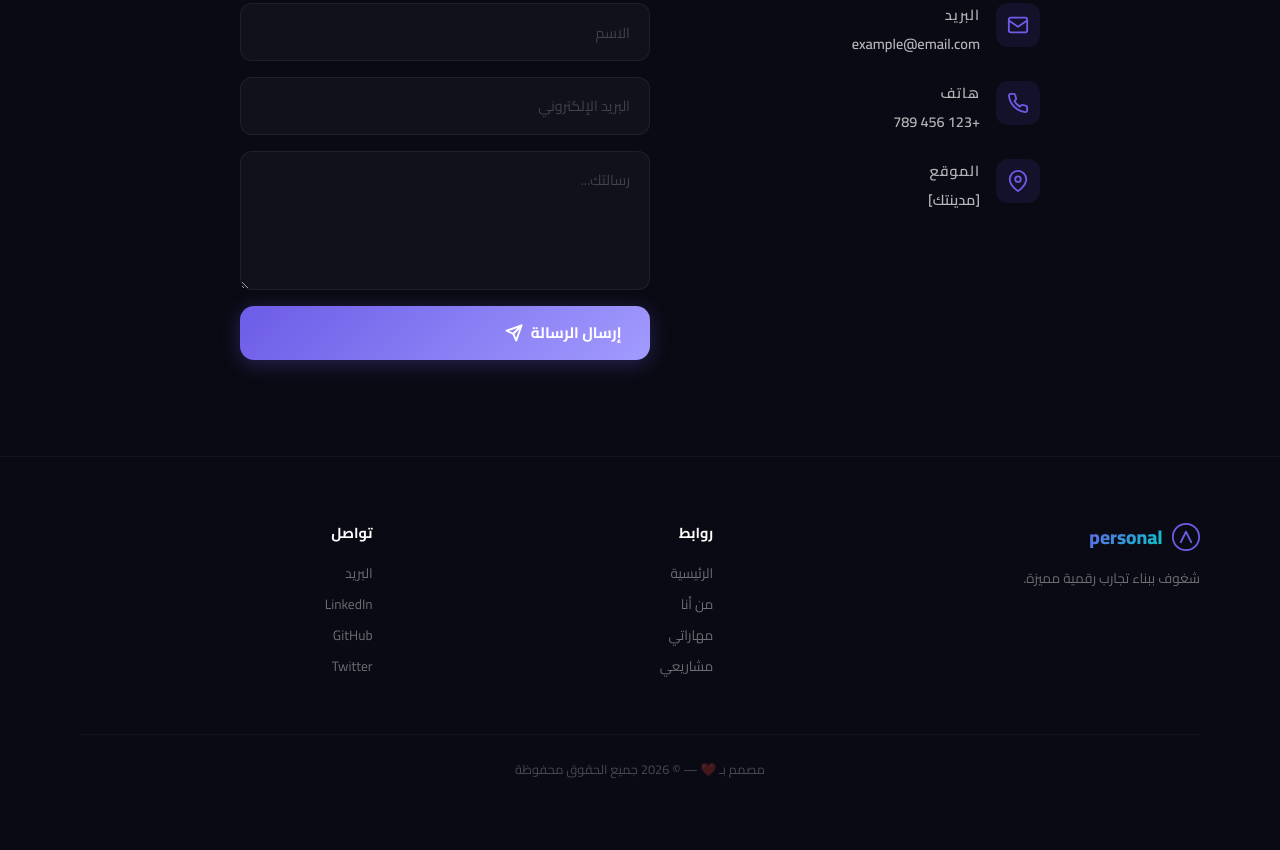
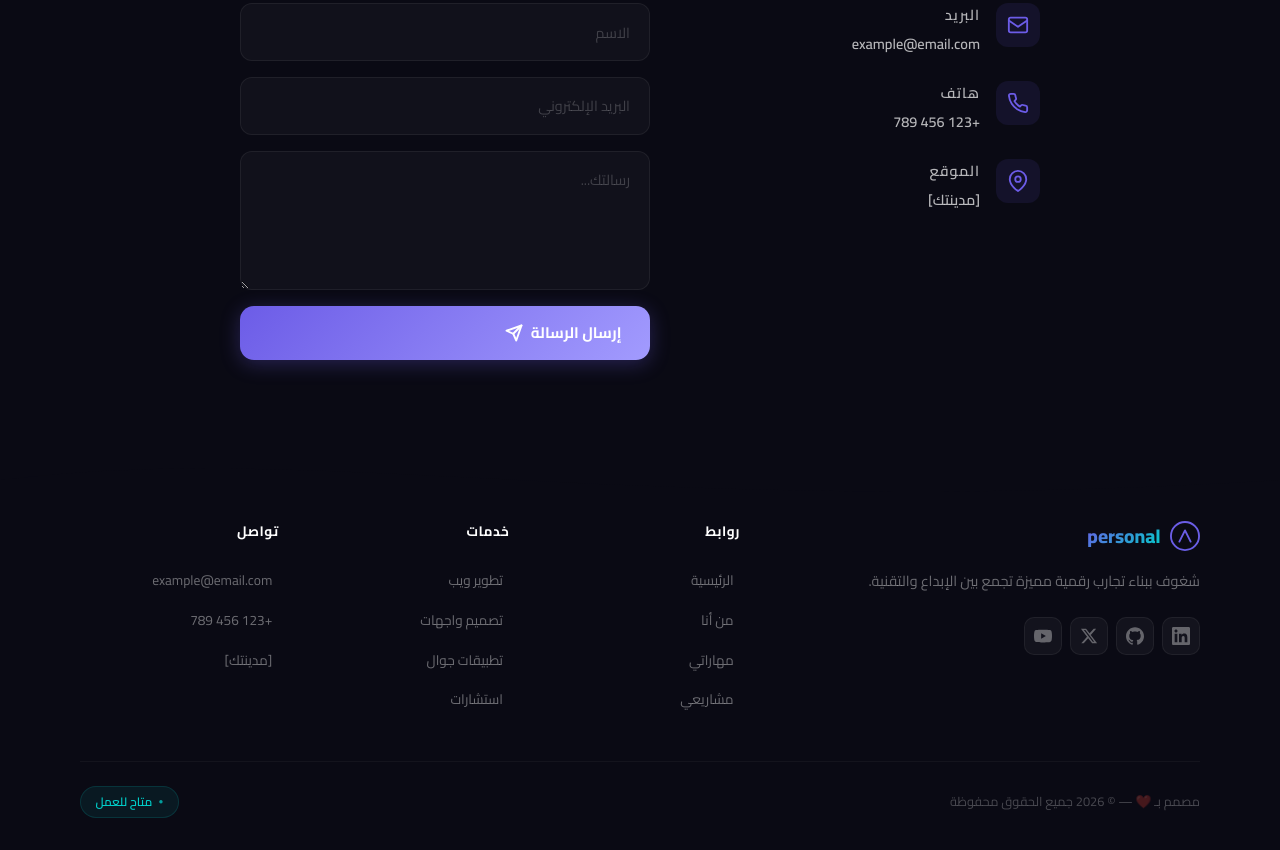
Before and after one commit to AbedAshou/github-training-project, a plain HTML site: page index.html in a window 1280 px wide. Shown: the part 3218-4068 px from the top of the page. Before the commit the page ends 4031 px from the top, so only its background shows below. Drawn offline with Linux system fonts and the light colour scheme.

Commit message:
add Footer

```diff
--- a/index.html
+++ b/index.html
@@ -239,29 +239,76 @@
   </section>
 
   <footer class="footer">
+    <div class="footer-wave">
+      <svg viewBox="0 0 1440 80" preserveAspectRatio="none">
+        <path d="M0,40 C360,0 720,80 1440,40 L1440,80 L0,80 Z" fill="#0a0a14"/>
+      </svg>
+    </div>
     <div class="container">
-      <div class="footer-grid">
+      <div class="footer-top">
         <div class="footer-brand">
-          <a href="#" class="logo"><svg width="28" height="28" viewBox="0 0 32 32" fill="none"><circle cx="16" cy="16" r="15" stroke="url(#lg2)" stroke-width="2"/><path d="M10 22L16 10L22 22" stroke="url(#lg2)" stroke-width="2" stroke-linecap="round" stroke-linejoin="round"/><path d="M13 17H19" stroke="url(#lg2)" stroke-width="2" stroke-linecap="round"/><defs><linearGradient id="lg2" x1="0" y1="0" x2="32" y2="32"><stop stop-color="#6c5ce7"/><stop offset="1" stop-color="#00cec9"/></linearGradient></defs></svg><span>personal</span></a>
-          <p>شغوف ببناء تجارب رقمية مميزة.</p>
+          <a href="#" class="logo">
+            <svg width="30" height="30" viewBox="0 0 32 32" fill="none">
+              <circle cx="16" cy="16" r="15" stroke="url(#lg2)" stroke-width="2"/>
+              <path d="M10 22L16 10L22 22" stroke="url(#lg2)" stroke-width="2" stroke-linecap="round" stroke-linejoin="round"/>
+              <path d="M13 17H19" stroke="url(#lg2)" stroke-width="2" stroke-linecap="round"/>
+              <defs><linearGradient id="lg2" x1="0" y1="0" x2="32" y2="32"><stop stop-color="#6c5ce7"/><stop offset="1" stop-color="#00cec9"/></linearGradient></defs>
+            </svg>
+            <span>personal</span>
+          </a>
+          <p>شغوف ببناء تجارب رقمية مميزة تجمع بين الإبداع والتقنية.</p>
+          <div class="footer-social">
+            <a href="#" aria-label="LinkedIn">
+              <svg width="18" height="18" viewBox="0 0 24 24" fill="currentColor"><path d="M20.447 20.452h-3.554v-5.569c0-1.328-.027-3.037-1.852-3.037-1.853 0-2.136 1.445-2.136 2.939v5.667H9.351V9h3.414v1.561h.046c.477-.9 1.637-1.85 3.37-1.85 3.601 0 4.267 2.37 4.267 5.455v6.286zM5.337 7.433c-1.144 0-2.063-.926-2.063-2.065 0-1.138.92-2.063 2.063-2.063 1.14 0 2.064.925 2.064 2.063 0 1.139-.925 2.065-2.064 2.065zm1.782 13.019H3.555V9h3.564v11.452zM22.225 0H1.771C.792 0 0 .774 0 1.729v20.542C0 23.227.792 24 1.771 24h20.451C23.2 24 24 23.227 24 22.271V1.729C24 .774 23.2 0 22.222 0h.003z"/></svg>
+            </a>
+            <a href="#" aria-label="GitHub">
+              <svg width="18" height="18" viewBox="0 0 24 24" fill="currentColor"><path d="M12 .297c-6.63 0-12 5.373-12 12 0 5.303 3.438 9.8 8.205 11.385.6.113.82-.258.82-.577 0-.285-.01-1.04-.015-2.04-3.338.724-4.042-1.61-4.042-1.61C4.422 18.07 3.633 17.7 3.633 17.7c-1.087-.744.084-.729.084-.729 1.205.084 1.838 1.236 1.838 1.236 1.07 1.835 2.809 1.305 3.495.998.108-.776.417-1.305.76-1.605-2.665-.3-5.466-1.332-5.466-5.93 0-1.31.465-2.38 1.235-3.22-.135-.303-.54-1.523.105-3.176 0 0 1.005-.322 3.3 1.23.96-.267 1.98-.399 3-.405 1.02.006 2.04.138 3 .405 2.28-1.552 3.285-1.23 3.285-1.23.645 1.653.24 2.873.12 3.176.765.84 1.23 1.91 1.23 3.22 0 4.61-2.805 5.625-5.475 5.92.42.36.81 1.096.81 2.22 0 1.606-.015 2.896-.015 3.286 0 .315.21.69.825.57C20.565 22.092 24 17.592 24 12.297c0-6.627-5.373-12-12-12"/></svg>
+            </a>
+            <a href="#" aria-label="Twitter">
+              <svg width="18" height="18" viewBox="0 0 24 24" fill="currentColor"><path d="M18.244 2.25h3.308l-7.227 8.26 8.502 11.24H16.17l-5.214-6.817L4.99 21.75H1.68l7.73-8.835L1.254 2.25H8.08l4.713 6.231zm-1.161 17.52h1.833L7.084 4.126H5.117z"/></svg>
+            </a>
+            <a href="#" aria-label="YouTube">
+              <svg width="18" height="18" viewBox="0 0 24 24" fill="currentColor"><path d="M23.5 6.19a3.02 3.02 0 00-2.12-2.14C19.5 3.5 12 3.5 12 3.5s-7.5 0-9.38.55A3.02 3.02 0 00.5 6.19 31.6 31.6 0 000 12a31.6 31.6 0 00.5 5.81 3.02 3.02 0 002.12 2.14c1.88.55 9.38.55 9.38.55s7.5 0 9.38-.55a3.02 3.02 0 002.12-2.14A31.6 31.6 0 0024 12a31.6 31.6 0 00-.5-5.81zM9.55 15.57V8.43L15.82 12l-6.27 3.57z"/></svg>
+            </a>
+          </div>
         </div>
-        <div class="footer-links">
-          <h4>روابط</h4>
-          <a href="#home">الرئيسية</a>
-          <a href="#about">من أنا</a>
-          <a href="#skills">مهاراتي</a>
-          <a href="#projects">مشاريعي</a>
-        </div>
-        <div class="footer-links">
-          <h4>تواصل</h4>
-          <a href="mailto:example@email.com">البريد</a>
-          <a href="#">LinkedIn</a>
-          <a href="#">GitHub</a>
-          <a href="#">Twitter</a>
+        <div class="footer-cols">
+          <div class="footer-col">
+            <h4>روابط</h4>
+            <ul>
+              <li><a href="#home">الرئيسية</a></li>
+              <li><a href="#about">من أنا</a></li>
+              <li><a href="#skills">مهاراتي</a></li>
+              <li><a href="#projects">مشاريعي</a></li>
+            </ul>
+          </div>
+          <div class="footer-col">
+            <h4>خدمات</h4>
+            <ul>
+              <li><a href="#">تطوير ويب</a></li>
+              <li><a href="#">تصميم واجهات</a></li>
+              <li><a href="#">تطبيقات جوال</a></li>
+              <li><a href="#">استشارات</a></li>
+            </ul>
+          </div>
+          <div class="footer-col">
+            <h4>تواصل</h4>
+            <ul>
+              <li><a href="mailto:example@email.com">example@email.com</a></li>
+              <li><a href="#">+123 456 789</a></li>
+              <li><a href="#">[مدينتك]</a></li>
+            </ul>
+          </div>
         </div>
       </div>
       <div class="footer-bottom">
-        <p>مصمم بـ ❤️ — © 2026 جميع الحقوق محفوظة</p>
+        <div class="footer-line"></div>
+        <div class="footer-bottom-content">
+          <p>مصمم بـ ❤️ — © 2026 جميع الحقوق محفوظة</p>
+          <div class="footer-badge">
+            <span>●</span> متاح للعمل
+          </div>
+        </div>
       </div>
     </div>
   </footer>
--- a/style.css
+++ b/style.css
@@ -737,49 +737,159 @@ section {
 
 /* ── Footer ── */
 .footer {
-  border-top: 1px solid rgba(255, 255, 255, 0.04);
-  padding: 4rem 0 2rem;
+  position: relative;
+  padding: 0 0 2rem;
+  margin-top: 4rem;
 }
 
-.footer-grid {
+.footer-wave {
+  position: absolute;
+  top: -80px;
+  left: 0;
+  width: 100%;
+  height: 80px;
+  line-height: 0;
+  pointer-events: none;
+}
+
+.footer-wave svg {
+  width: 100%;
+  height: 100%;
+}
+
+.footer-top {
   display: grid;
-  grid-template-columns: 1.5fr 1fr 1fr;
-  gap: 3rem;
-  margin-bottom: 3rem;
+  grid-template-columns: 1.2fr 2fr;
+  gap: 4rem;
+  padding-bottom: 2.5rem;
+}
+
+.footer-brand .logo {
+  margin-bottom: 1rem;
 }
 
 .footer-brand p {
   color: rgba(255, 255, 255, 0.4);
-  font-size: 0.85rem;
-  margin-top: 0.8rem;
+  font-size: 0.9rem;
+  line-height: 1.7;
+  margin: 1rem 0 1.5rem;
 }
 
-.footer-links h4 {
-  color: #fff;
-  font-size: 0.9rem;
-  font-weight: 700;
-  margin-bottom: 1rem;
+.footer-social {
+  display: flex;
+  gap: 0.5rem;
 }
 
-.footer-links a {
-  display: block;
+.footer-social a {
+  width: 38px;
+  height: 38px;
+  border-radius: 10px;
+  background: rgba(255, 255, 255, 0.04);
+  border: 1px solid rgba(255, 255, 255, 0.06);
+  display: flex;
+  align-items: center;
+  justify-content: center;
+  color: rgba(255, 255, 255, 0.35);
+  transition: all 0.3s;
+  text-decoration: none;
+}
+
+.footer-social a:hover {
+  background: #6c5ce7;
+  border-color: #6c5ce7;
+  color: #fff;
+  transform: translateY(-3px);
+  box-shadow: 0 6px 20px rgba(108, 92, 231, 0.3);
+}
+
+.footer-cols {
+  display: grid;
+  grid-template-columns: repeat(3, 1fr);
+  gap: 2rem;
+}
+
+.footer-col h4 {
+  color: #fff;
+  font-size: 0.85rem;
+  font-weight: 700;
+  margin-bottom: 1.2rem;
+  letter-spacing: 0.5px;
+}
+
+.footer-col ul {
+  list-style: none;
+  padding: 0;
+}
+
+.footer-col ul li {
+  margin-bottom: 0.6rem;
+}
+
+.footer-col ul li a {
   color: rgba(255, 255, 255, 0.4);
   text-decoration: none;
   font-size: 0.85rem;
-  margin-bottom: 0.5rem;
-  transition: color 0.3s;
+  transition: all 0.3s;
+  display: inline-flex;
+  align-items: center;
+  gap: 0.4rem;
 }
 
-.footer-links a:hover {
+.footer-col ul li a::before {
+  content: '';
+  width: 0;
+  height: 1px;
+  background: #6c5ce7;
+  transition: width 0.3s;
+}
+
+.footer-col ul li a:hover {
   color: #6c5ce7;
+  transform: translateX(-4px);
+}
+
+.footer-col ul li a:hover::before {
+  width: 12px;
+  margin-left: 4px;
 }
 
 .footer-bottom {
   border-top: 1px solid rgba(255, 255, 255, 0.04);
   padding-top: 1.5rem;
-  text-align: center;
+}
+
+.footer-bottom-content {
+  display: flex;
+  justify-content: space-between;
+  align-items: center;
+}
+
+.footer-bottom p {
   font-size: 0.8rem;
   color: rgba(255, 255, 255, 0.25);
+}
+
+.footer-badge {
+  display: inline-flex;
+  align-items: center;
+  gap: 0.4rem;
+  font-size: 0.75rem;
+  font-weight: 600;
+  color: #00cec9;
+  background: rgba(0, 206, 201, 0.08);
+  padding: 0.3rem 0.9rem;
+  border-radius: 100px;
+  border: 1px solid rgba(0, 206, 201, 0.15);
+}
+
+.footer-badge span {
+  animation: pulse 1.5s ease-in-out infinite;
+  font-size: 0.5rem;
+}
+
+@keyframes pulse {
+  0%, 100% { opacity: 1; }
+  50% { opacity: 0.3; }
 }
 
 /* ── Back to Top ── */
@@ -840,9 +950,27 @@ section {
   .skills-grid {
     grid-template-columns: 1fr;
   }
-  .footer-grid {
+  .footer-top {
     grid-template-columns: 1fr;
     text-align: center;
+  }
+
+  .footer-social {
+    justify-content: center;
+  }
+
+  .footer-cols {
+    grid-template-columns: 1fr;
+    text-align: center;
+  }
+
+  .footer-col ul li a:hover {
+    transform: none;
+  }
+
+  .footer-bottom-content {
+    flex-direction: column;
+    gap: 0.8rem;
   }
   .about-info-grid {
     grid-template-columns: 1fr;
```
